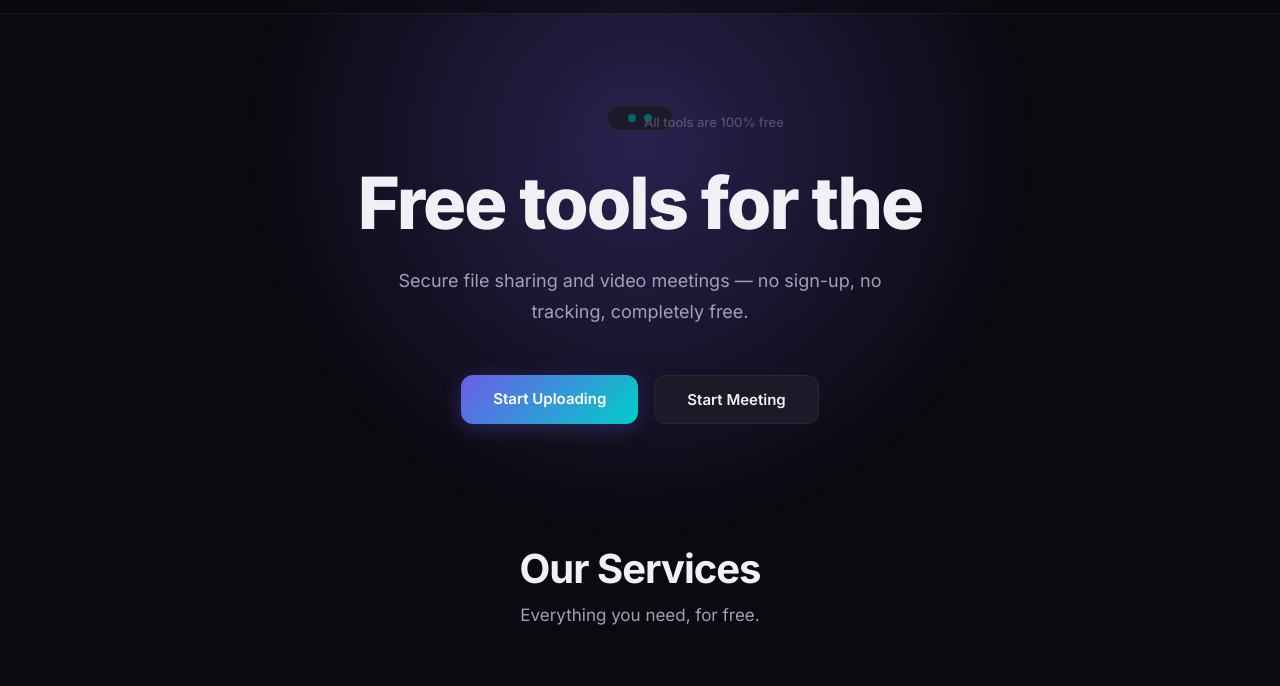
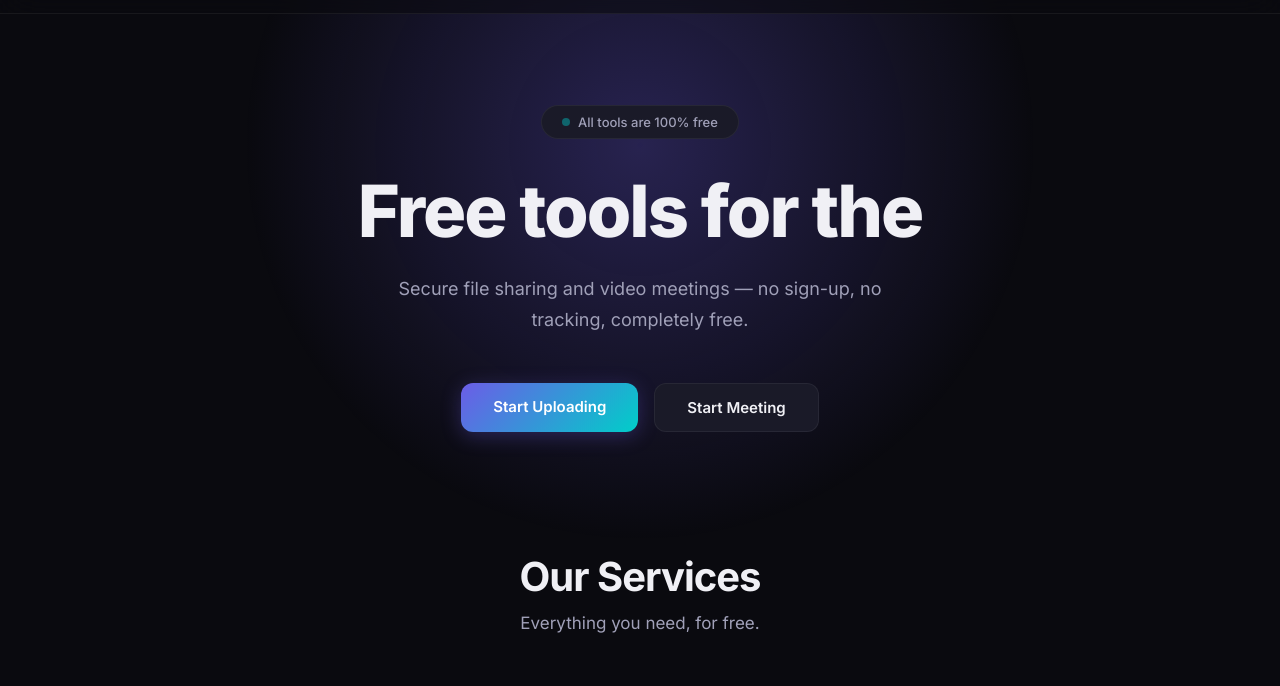
Before and after one commit to psycho1767/freeapps.ir, a plain HTML site: page index.html in a window 1280 px wide. Shown: the part 55-741 px from the top of the page. Drawn offline with Linux system fonts and the light colour scheme.

Commit message:
fix badge dot overlapping text

```diff
--- a/index.html
+++ b/index.html
@@ -166,12 +166,14 @@
             white-space: nowrap;
         }
 
-        .hero-badge span {
+        .hero-badge .dot {
             width: 8px;
             height: 8px;
+            min-width: 8px;
             border-radius: 50%;
             background: #00d2d3;
             animation: pulse 2s infinite;
+            flex-shrink: 0;
         }
 
         @keyframes pulse {
@@ -571,7 +573,7 @@
 
     <section class="hero">
         <div class="hero-badge">
-            <span></span>
+            <span class="dot"></span>
             <span data-i18n="badge">All tools are 100% free</span>
         </div>
         <h1 data-i18n="hero_title">Free tools for the <span class="gradient" data-i18n="hero_title_gradient">modern web</span></h1>
```
